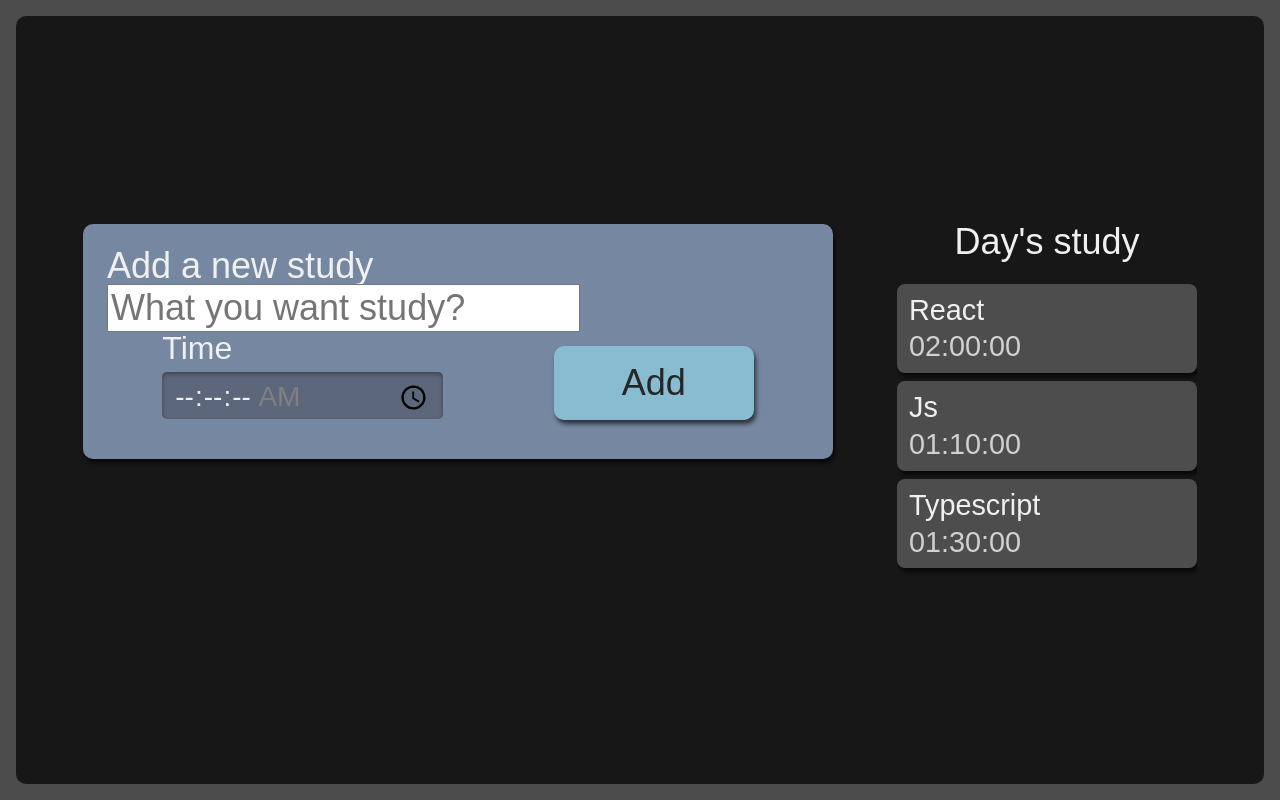
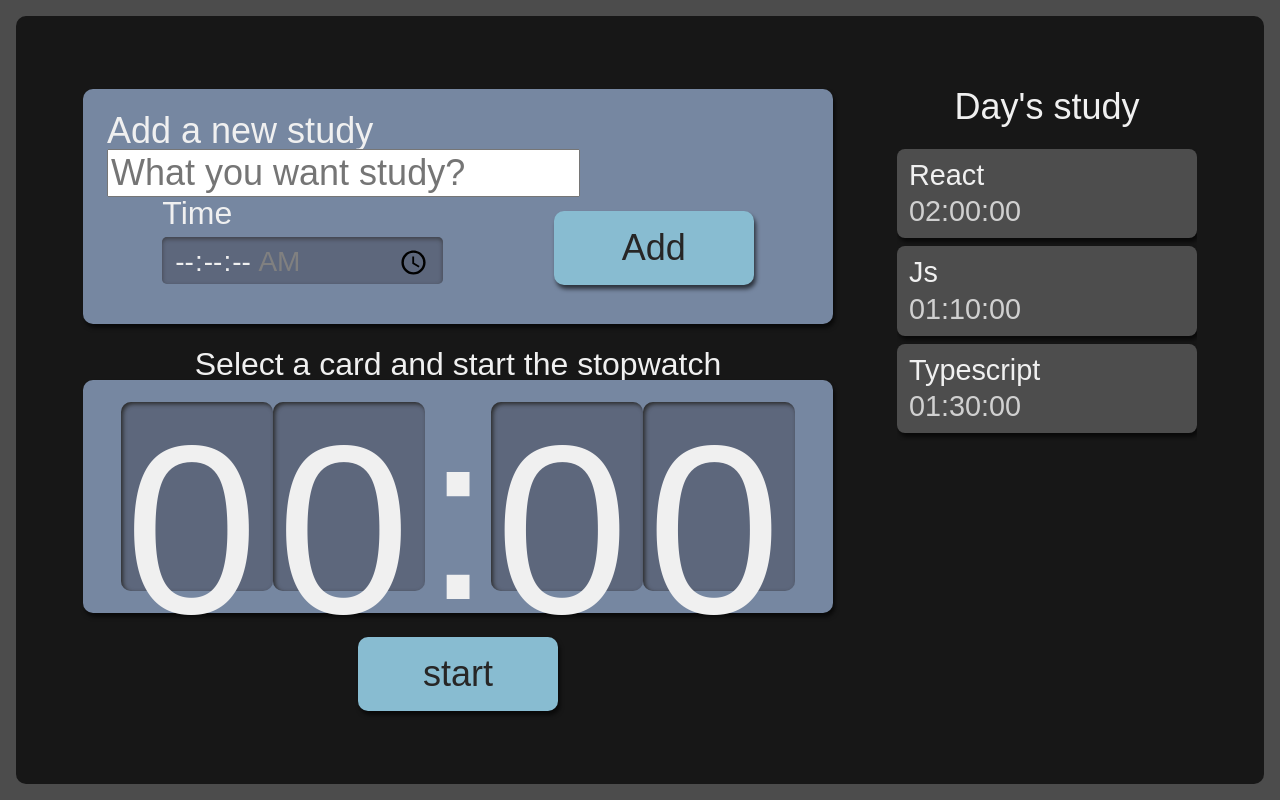
Before and after one commit to weslleyolli/alura-studies, a React (Create React App) app: page / in a window 1280 px wide. Built offline with nearby package versions, Linux system fonts and the light colour scheme.

Commit message:
creating stopwatch

```diff
--- /dev/null
+++ b/src/components/Stopwatch/Clock/Clock.module.scss
@@ -0,0 +1,21 @@
+.clockNumber {
+    background-color: #5D677C;
+    box-shadow: 2px 2px 4px #2B2B2B inset;
+    height: 3.6rem;
+    width: 3rem;
+    padding: 8px 4px;
+    border-radius: 10px;
+
+    @media screen and (min-width:1280px) {
+      height: 10.8rem;
+      width: 9rem;
+    }
+  }
+
+  .divisionClock {
+    height: 4.2rem;
+
+    @media screen and (min-width:1280px) {
+      height: 12.6rem;
+    }
+  }
--- /dev/null
+++ b/src/components/Stopwatch/Clock/index.tsx
@@ -0,0 +1,13 @@
+import style from "./Clock.module.scss"
+
+export default function Clock() {
+    return (
+        <>
+            <span className={style.clockNumber}>0</span>
+            <span className={style.clockNumber}>0</span>
+            <span className={style.divisionClock}>:</span>
+            <span className={style.clockNumber}>0</span>
+            <span className={style.clockNumber}>0</span>
+        </>
+    )
+}
--- /dev/null
+++ b/src/components/Stopwatch/Stopwatch.module.scss
@@ -0,0 +1,59 @@
+.stopwatch {
+    display: flex;
+    flex-direction: column;
+    align-items: center;
+    grid-area: cronometro;
+
+    .clockWrapper {
+      align-items: center;
+      background-color: #7687A1;
+      border-radius: 10px;
+      box-shadow: 2px 4px 4px #0000009F;
+      box-sizing: border-box;
+      display: flex;
+      font-size: 5rem;
+      justify-content: center;
+      margin-bottom: 24px;
+      padding: 16px 12px;
+      width: 100%;
+    }
+
+    .title {
+      font-size: 2rem;
+    }
+
+    button {
+      background-color: #88bcd1;
+      border-radius: 10px;
+      box-shadow: 2px 4px 4px #0000009F;
+      color: #272626;
+      cursor: pointer;
+      font-size: 1.25rem;
+      padding: 16px;
+      width: 150px;
+
+      &:active {
+        background-color: #7CA6B7;
+        box-shadow: 2px 2px 4px #0000009F inset;
+        cursor: auto;
+      }
+    }
+
+    @media screen and (min-width:1280px) {
+
+      .clockWrapper{
+        font-size: 15rem;
+      }
+
+      p {
+        font-size: 2rem;
+      }
+
+      button {
+        grid-column-start: span 2;
+        justify-self: center;
+        width: 200px;
+        font-size: 2.25rem;
+      }
+    }
+  }
--- /dev/null
+++ b/src/components/Stopwatch/index.tsx
@@ -0,0 +1,17 @@
+import Button from "../Button";
+import Clock from "./Clock";
+import style from "./Stopwatch.module.scss"
+
+export default function Stopwatch() {
+    return (
+        <div className={style.stopwatch}>
+            <p className={style.title}>Select a card and start the stopwatch</p>
+            <div className={style.clockWrapper}>
+                <Clock />
+            </div>
+            <Button
+                text="start"
+            />
+        </div>
+    )
+}
--- a/src/pages/App.tsx
+++ b/src/pages/App.tsx
@@ -1,6 +1,7 @@
 import React from 'react';
 import Forms from '../components/Forms';
 import { List } from '../components/List';
+import Stopwatch from '../components/Stopwatch';
 import  style  from './App.module.scss'
 
 function App() {
@@ -8,6 +9,7 @@
     <div className={style.AppStyle}>
       <Forms />
       <List />
+      <Stopwatch />
     </div>
   );
 }
```
